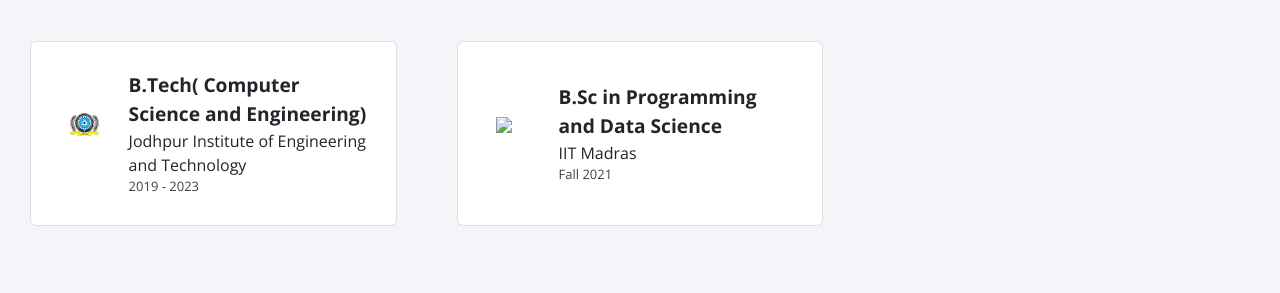
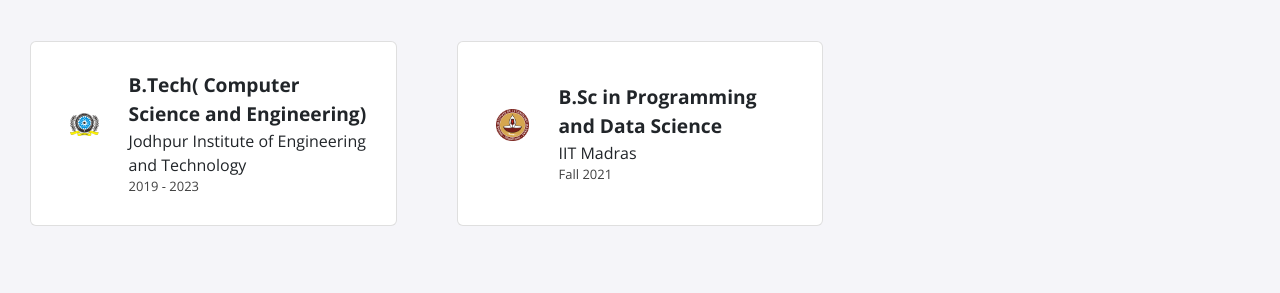
Before and after one commit to Divyaanshmertia/Divyaanshmertia.github.io, a Jekyll site: the page built from index.html, in a window 1280 px wide. Shown: the part 1099-1392 px from the top of the page. Built offline with Jekyll 4.4.1, drawn with Linux system fonts in a browser that asks for light colours; nearby versions of some CDN libraries.

Commit message:
Update education.yml

```diff
--- a/_data/education.yml
+++ b/_data/education.yml
@@ -6,4 +6,4 @@
 - course: B.Sc in Programming and Data Science
   institute: IIT Madras
   dates: Fall 2021
-  logo: fellowship.svg
+  logo: fellowship.svg.png
```
